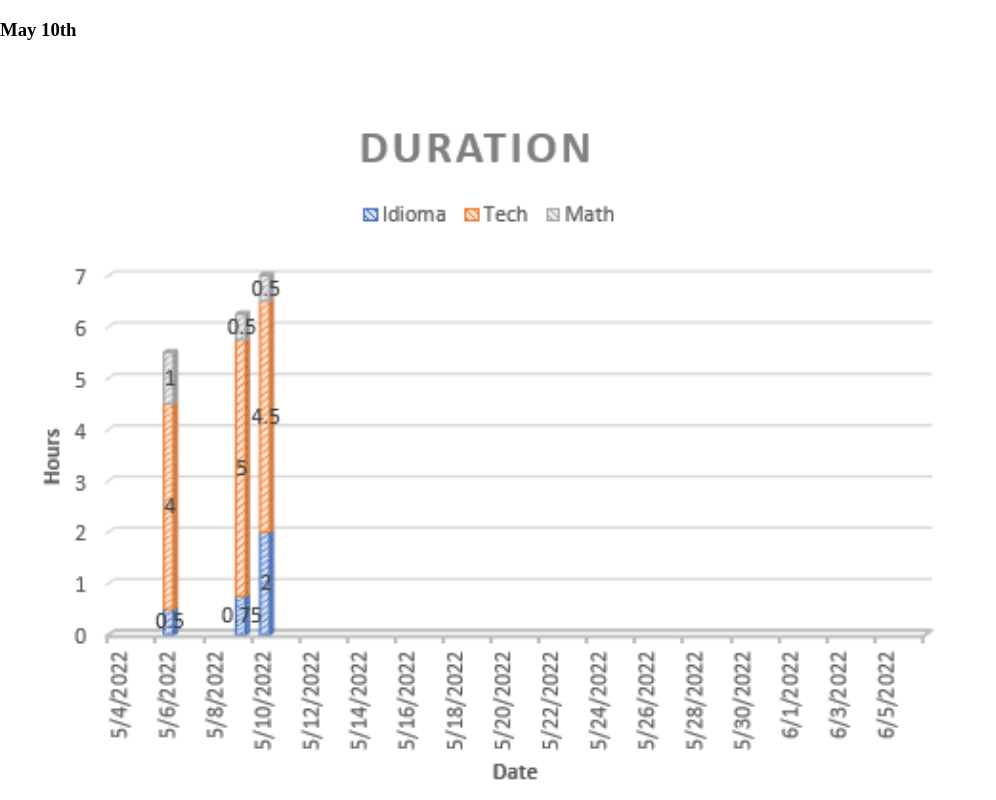
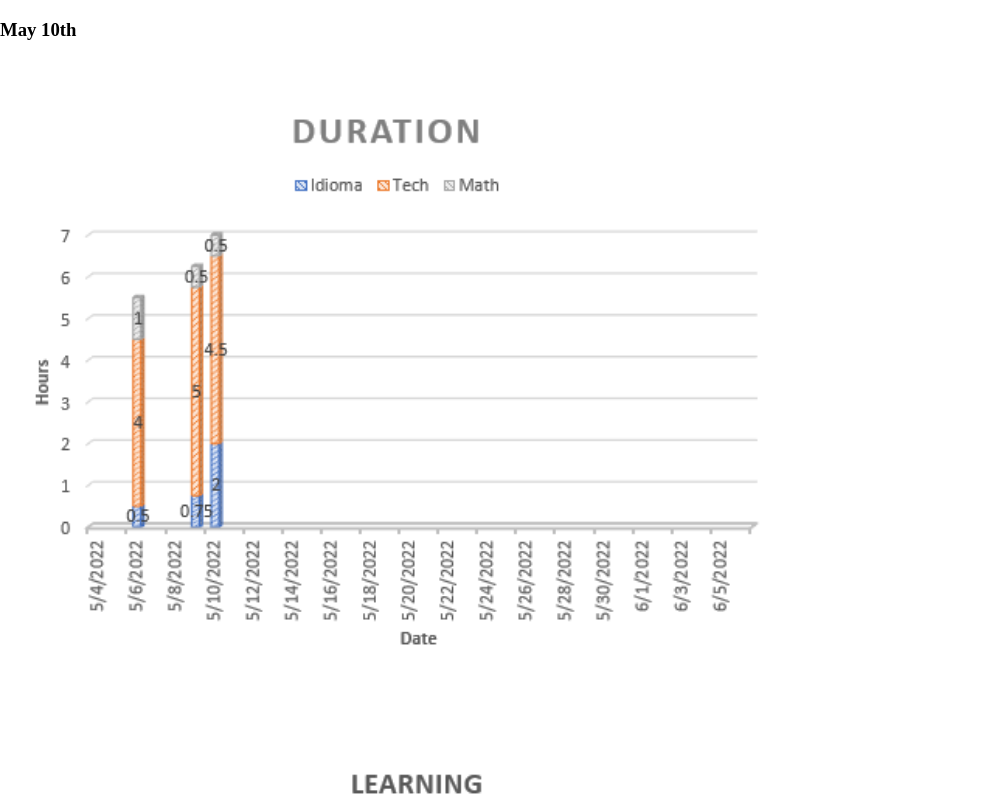
Before and after one commit to DataMist/Tech-Learning, a plain HTML site: page index.html in a window 1280 px wide. Shown: the top 800 px of the page, without its empty margins (0-996 px from the left). Drawn offline with Linux system fonts and the light colour scheme; a script that the page names is missing.

Commit message:
Update index.html

```diff
--- a/index.html
+++ b/index.html
@@ -13,7 +13,7 @@
 	<body>
 
 	<h3>May 10th</h3>
-		<img src="m10.PNG" alt="picture of graphs- update from May 10th">
+		<img class="daily" src="m10.PNG" alt="picture of graphs- update from May 10th">
 	<ul>
 		<li>Increased language study</li>
 		<li>Tweaking planning routine with Hourstack app</li>
```
